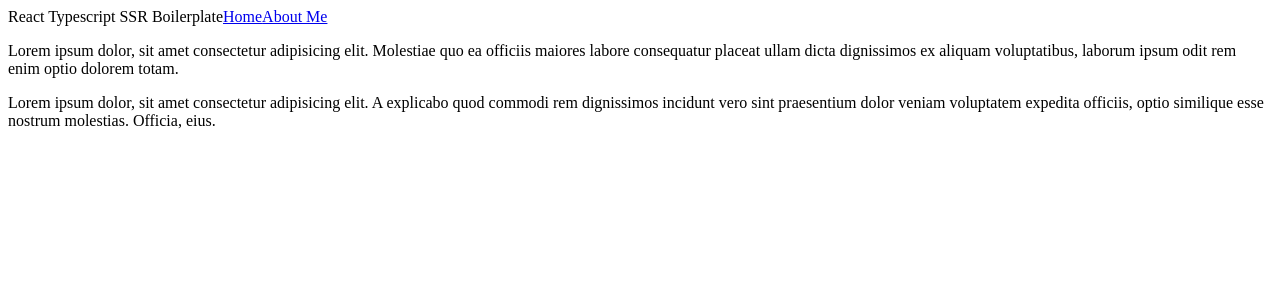
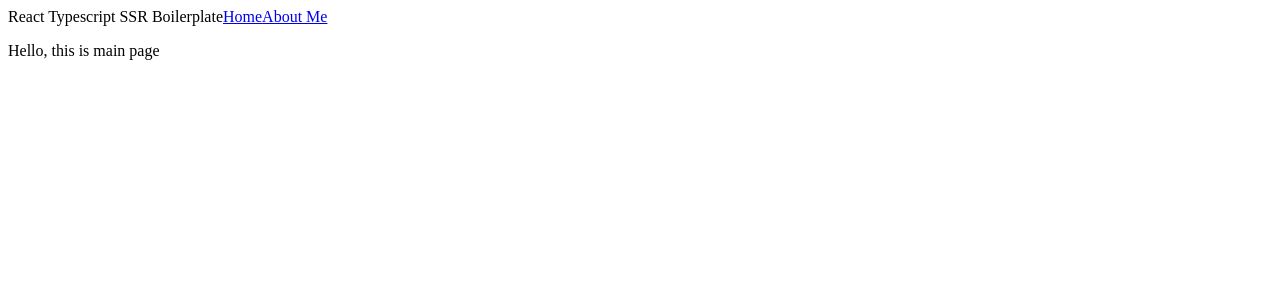
Before and after one commit to EmreUygur/react-ssr-app, a React app: page / in a window 1280 px wide. Shown: the top 300 px of the page. Built offline with nearby package versions, Linux system fonts and the light colour scheme.

Commit message:
Update pages

```diff
--- a/src/views/about.tsx
+++ b/src/views/about.tsx
@@ -4,26 +4,7 @@ class AboutPage extends React.Component<{}, {}> {
   render(): React.ReactNode {
     return (
       <>
-        <p>
-          Lorem ipsum dolor, sit amet consectetur adipisicing elit. Molestiae
-          quo ea officiis maiores labore consequatur placeat ullam dicta
-          dignissimos ex aliquam voluptatibus, laborum ipsum odit rem enim optio
-          dolorem totam.
-        </p>
-
-        <p>
-          Lorem ipsum dolor, sit amet consectetur adipisicing elit. A explicabo
-          quod commodi rem dignissimos incidunt vero sint praesentium dolor
-          veniam voluptatem expedita officiis, optio similique esse nostrum
-          molestias. Officia, eius.
-        </p>
-
-        <p>
-          Lorem ipsum dolor sit amet consectetur, adipisicing elit. Officiis
-          dolor nam nostrum optio, laboriosam eius error repudiandae autem
-          quisquam voluptatem fugit distinctio excepturi hic illum. Accusantium
-          provident illo molestiae officia.
-        </p>
+        <p>Hello, this is about page</p>
       </>
     );
   }
--- a/src/views/main.tsx
+++ b/src/views/main.tsx
@@ -4,19 +4,7 @@ class MainPage extends React.Component<{}, {}> {
   render(): React.ReactNode {
     return (
       <>
-        <p>
-          Lorem ipsum dolor, sit amet consectetur adipisicing elit. Molestiae
-          quo ea officiis maiores labore consequatur placeat ullam dicta
-          dignissimos ex aliquam voluptatibus, laborum ipsum odit rem enim optio
-          dolorem totam.
-        </p>
-
-        <p>
-          Lorem ipsum dolor, sit amet consectetur adipisicing elit. A explicabo
-          quod commodi rem dignissimos incidunt vero sint praesentium dolor
-          veniam voluptatem expedita officiis, optio similique esse nostrum
-          molestias. Officia, eius.
-        </p>
+        <p>Hello, this is main page</p>
       </>
     );
   }
```
